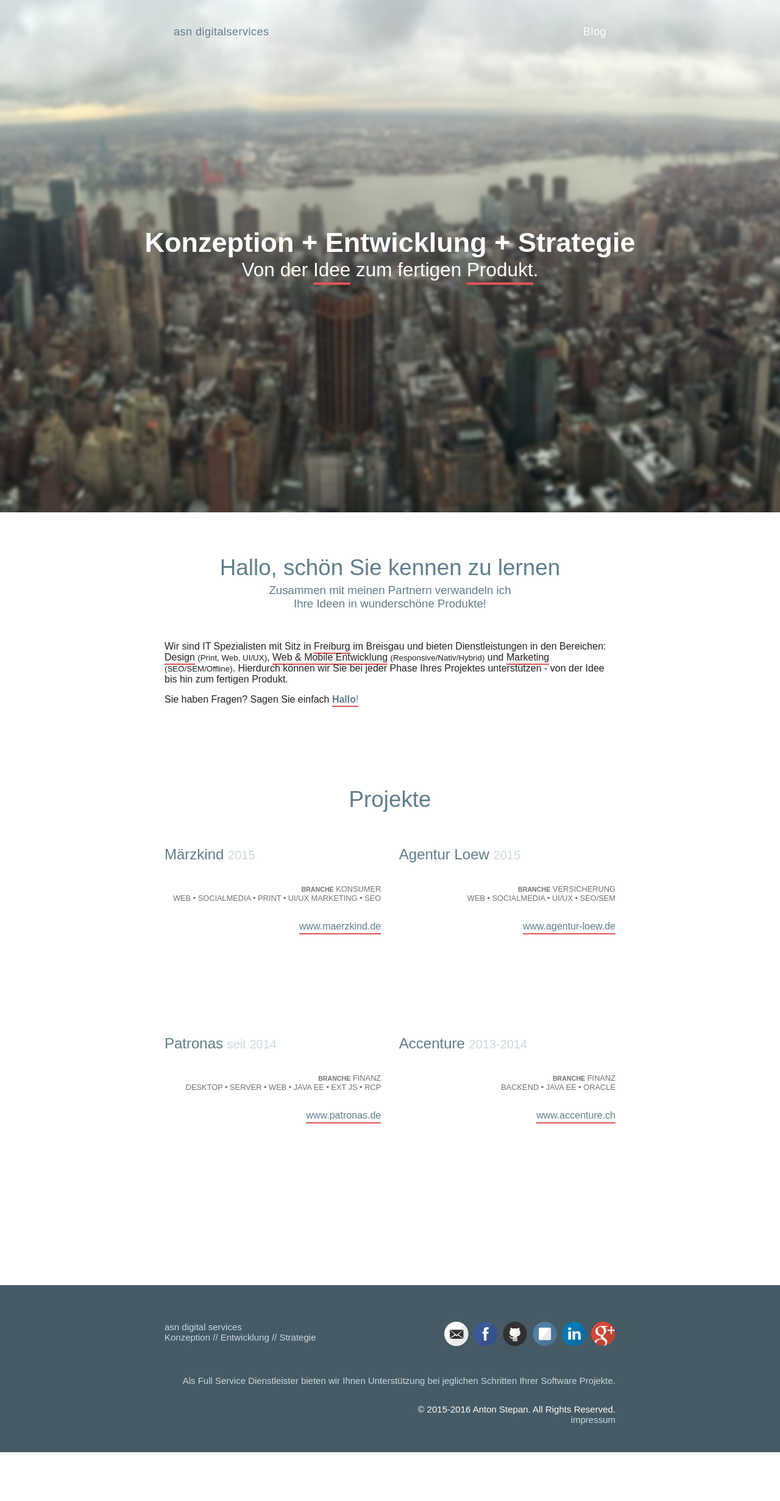
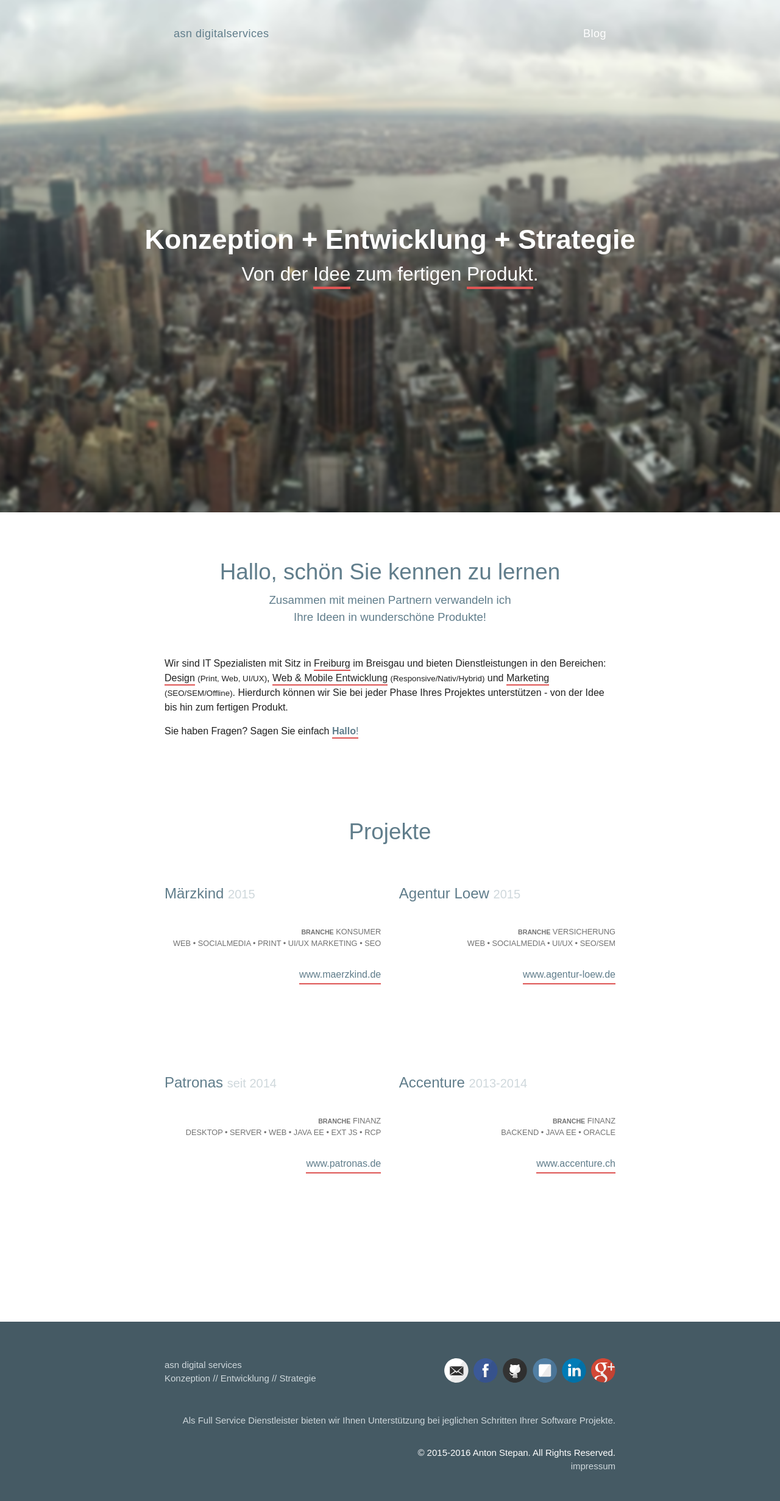
Before and after one commit to asndev/antonstepan-it, a Jekyll site: the page built from index.html, in a window 1280 px wide. Shown: the whole page at 61% size. Built offline with Jekyll 4.4.1, drawn with Linux system fonts in a browser that asks for light colours; nearby versions of some CDN libraries; before the commit the page ends 2381 px from its top, so only the background shows below that.

Commit message:
Update _base.scss

```diff
--- a/_sass/_base.scss
+++ b/_sass/_base.scss
@@ -14,9 +14,7 @@
  * Basic styling
  */
 body {
-    font-family: $base-font-family;
-    font-weight: $base-font-weight;
-    line-height: #{$base-font-size}/#{$base-line-height};
+    font: $base-font-weight #{$base-font-size}/#{$base-line-height} $base-font-family;
     color: $text-color;
     background-color: $background-color;
     -webkit-text-size-adjust: 100%;
```
